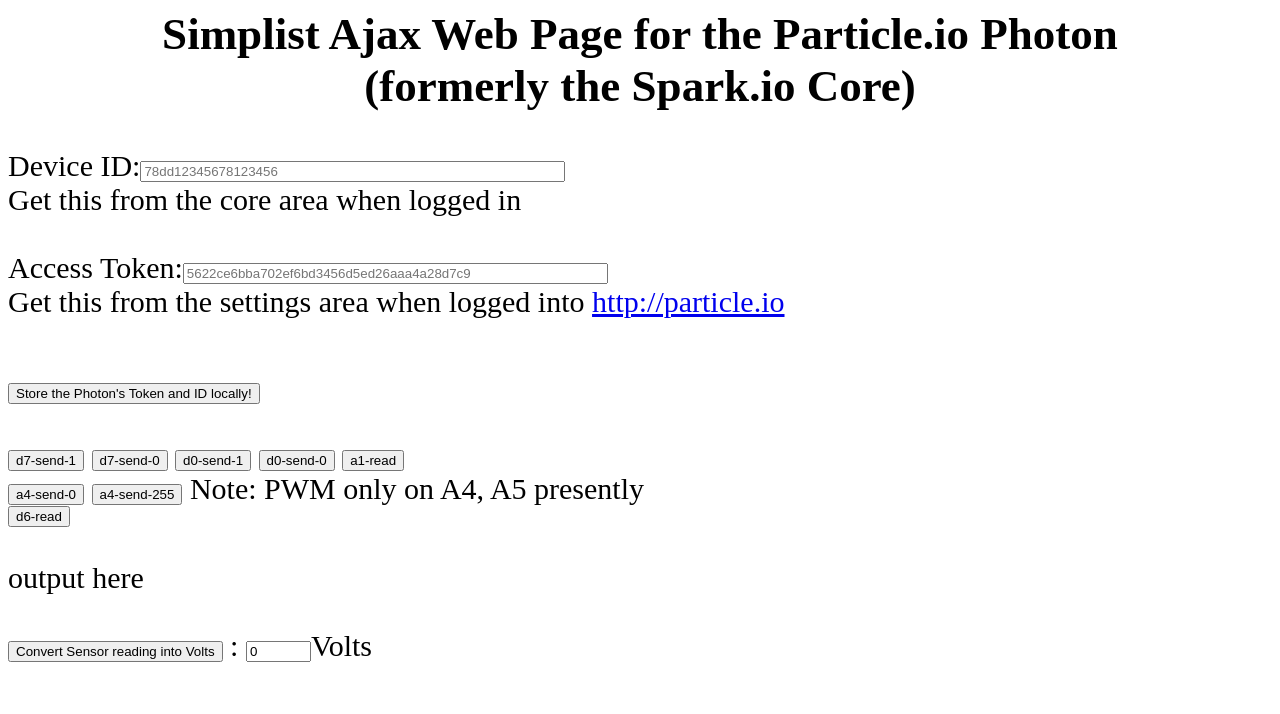
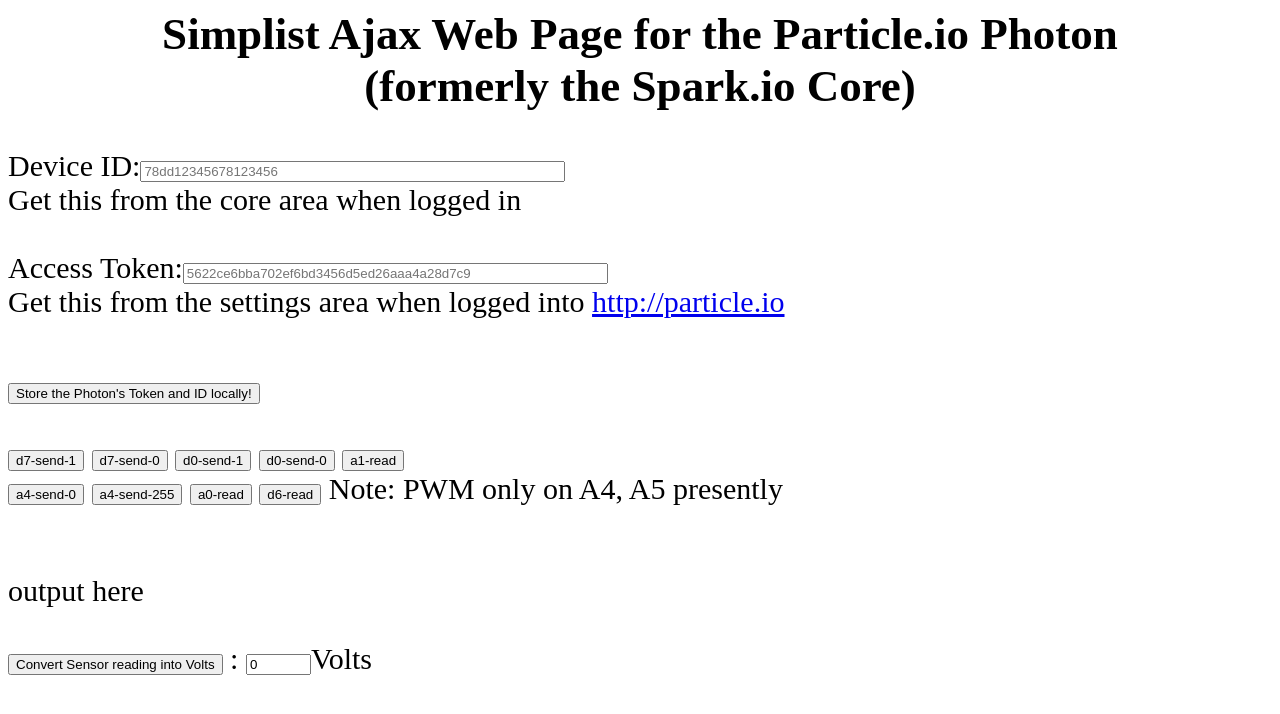
Before and after one commit to brycemac35/robo-bryce, a plain HTML site: page index.html in a window 1280 px wide. Drawn offline with Linux system fonts and the light colour scheme.

Commit message:
Update index.html

```diff
--- a/index.html
+++ b/index.html
@@ -203,7 +203,8 @@
     sendToSpark('a4-send-255')
 }">
 
-Note: PWM only on A4, A5 presently<br>
+<input type="button" value="a0-read" onClick="{
+    sendToSpark('a0-read')}">
 
 
 
@@ -211,6 +212,9 @@
     sendToSpark('d6-read')
 }">
 
+
+
+   Note: PWM only on A4, A5 presently<br>
 
 <br><br>
 
```
